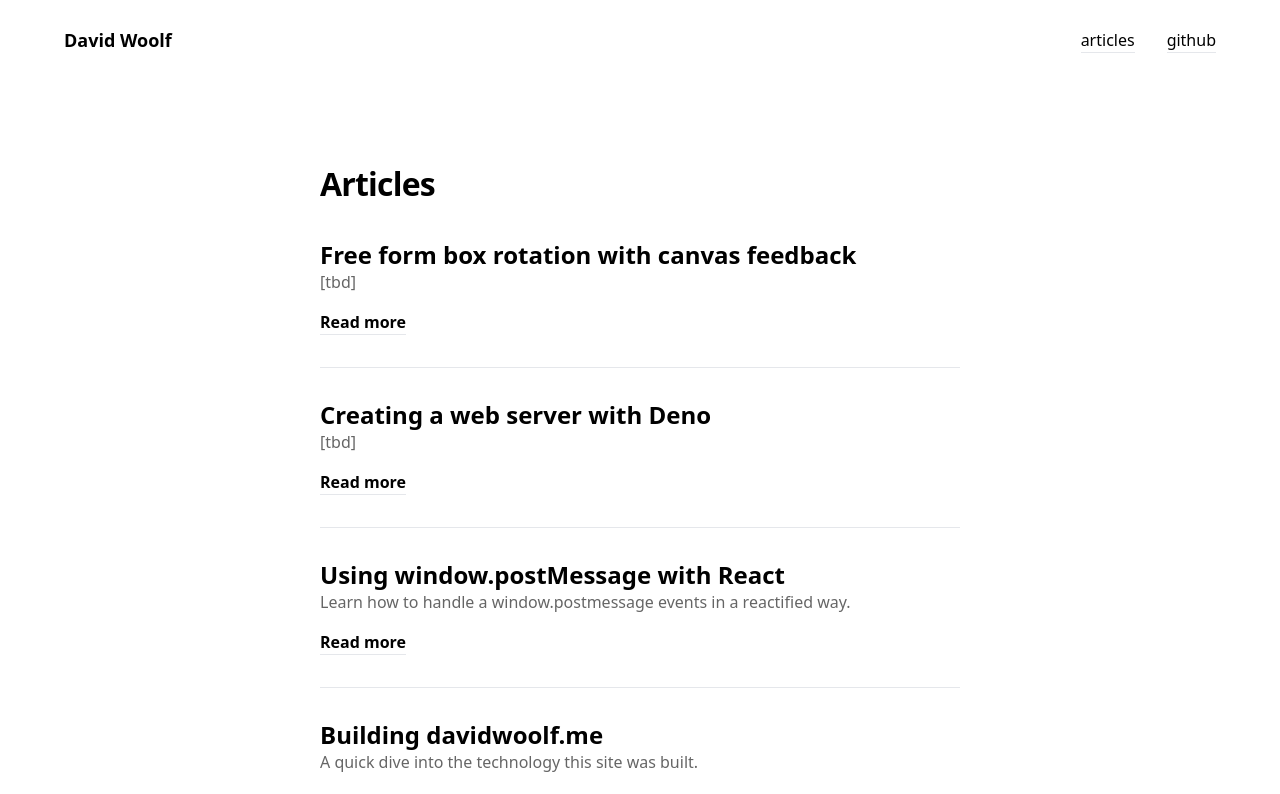
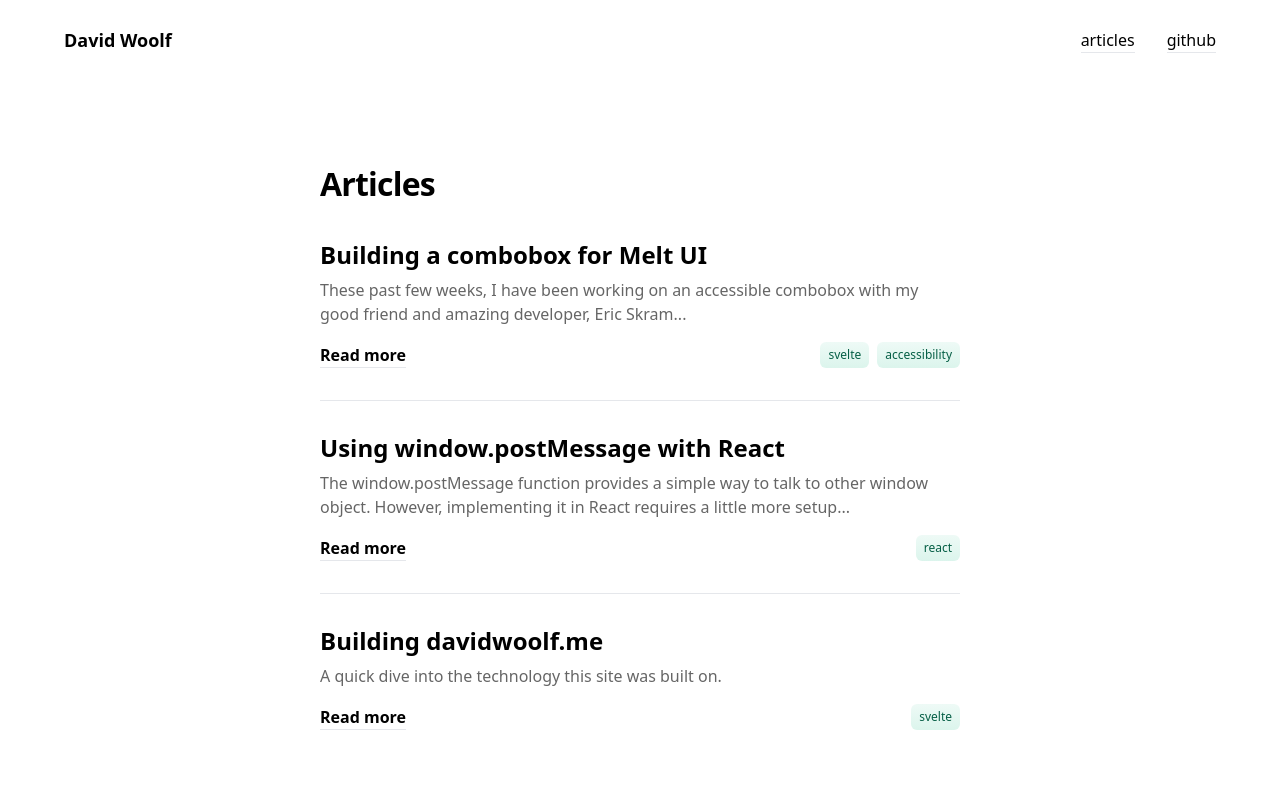
Before and after one commit to davidwoolf/website, a SvelteKit app: page /articles in a window 1280 px wide. Shown: the top 794 px of the page. Built offline with nearby package versions, Linux system fonts and the light colour scheme.

Commit message:
new article plus tags

```diff
--- a/src/components/layout/link.svelte
+++ b/src/components/layout/link.svelte
@@ -2,6 +2,8 @@
   export let href: string;
 </script>
 
-<a {href} class="font-semibold border-b inline-block pb-0-5 border-b-black-900">
+<a
+  {href}
+  class="font-semibold border-b inline-block pb-0-5 transition-all duration-200 border-b-black-900 hover:text-emerald-700">
   <slot />
 </a>
--- a/src/routes/+page.svelte
+++ b/src/routes/+page.svelte
@@ -12,7 +12,7 @@
       <span class="align-middle text-lg font-normal px-1 opacity-20">|</span> web
     </Heading1>
 
-    <p class="pt-2 text-base md:text-lg font-medium opacity-50 max-w-lg">
+    <p class="pt-2 text-base md:text-lg font-regular opacity-60 max-w-lg">
       I'm David Woolf, a front-end software engineer, building products professionally for
       over 10 years. Currently living in San Diego, California with my&nbsp;dog&nbsp;Luka.
     </p>
--- a/src/routes/articles/+page.svelte
+++ b/src/routes/articles/+page.svelte
@@ -19,14 +19,33 @@
           </a>
         </Heading2>
 
-        <p class="font-medium opacity-60 pt-1-5">
+        <p class="font-regular opacity-60 text-base pt-2">
           {article?.excerpt}
         </p>
 
-        <div class="mt-4">
+        <div class="flex items-center mt-4">
           <Link href="/articles/{article?.slug}">Read more</Link>
+
+          <ul class="flex items-center ml-auto gap-2">
+            {#each article?.tags as tag, index (index)}
+              <li
+                class="tag text-emerald-800 bg-orange-50 rounded-md p-1 px-2 text-xs font-medium">
+                {tag}
+              </li>
+            {/each}
+          </ul>
         </div>
       </article>
     {/each}
   </div>
 </Container>
+
+<style>
+  .tag {
+    background: linear-gradient(
+      180deg,
+      rgba(16, 185, 129, 0.07) 0%,
+      rgba(16, 185, 129, 0.15) 100%
+    );
+  }
+</style>
--- a/src/routes/articles/[slug]/+page.svelte
+++ b/src/routes/articles/[slug]/+page.svelte
@@ -32,7 +32,6 @@
     prose-p:m-0
     prose-p:pt-4
     prose-p:text-base
-    prose-p:md:text-lg
     prose-p:text-gray-900
     prose-p:text-opacity-70
     prose-p:leading-normal
--- a/static/list.json
+++ b/static/list.json
@@ -1,22 +1,20 @@
 [
   {
-    "title": "Free form box rotation with canvas feedback",
-    "slug": "free-form-box-rotation",
-    "excerpt": "[tbd]"
-  },
-  {
-    "title": "Creating a web server with Deno",
-    "slug": "creating-a-web-server-deno",
-    "excerpt": "[tbd]"
+    "title": "Building a combobox for Melt UI",
+    "slug": "melt-combobox",
+    "excerpt": "These past few weeks, I have been working on an accessible combobox with my good friend and amazing developer, Eric Skram...",
+    "tags": ["svelte", "accessibility"]
   },
   {
     "title": "Using window.postMessage with React",
     "slug": "using-window-postmessage-react",
-    "excerpt": "Learn how to handle a window.postmessage events in a reactified way."
+    "excerpt": "The window.postMessage function provides a simple way to talk to other window object. However, implementing it in React requires a little more setup...",
+    "tags": ["react"]
   },
   {
     "title": "Building davidwoolf.me",
     "slug": "building-davidwoolf-me",
-    "excerpt": "A quick dive into the technology this site was built."
+    "excerpt": "A quick dive into the technology this site was built on.",
+    "tags": ["svelte"]
   }
 ]
--- a/tailwind.config.cjs
+++ b/tailwind.config.cjs
@@ -7,7 +7,7 @@ module.exports = {
 				hint: '0.625rem',
 				xs: '0.75rem',
 				sm: '0.8125rem',
-				base: '0.9375rem',
+				base: '1rem',
 				lg: '1.125rem',
 				xl: '1.5rem',
 				'2xl': '2rem'
@@ -33,7 +33,7 @@ module.exports = {
 							borderRadius: "0.5rem",
 							borderWidth: 1,
 							borderStyle: "solid",
-							borderColor: theme("colors.slae.100"),
+							borderColor: theme("colors.slate.100"),
 							backgroundColor: "white",
 						},
             a: {
```
Also changed, not shown: static/melt-combobox.md (added, +56 -0 lines), static/using-window-postmessage-react.md (+1 -1 lines).
